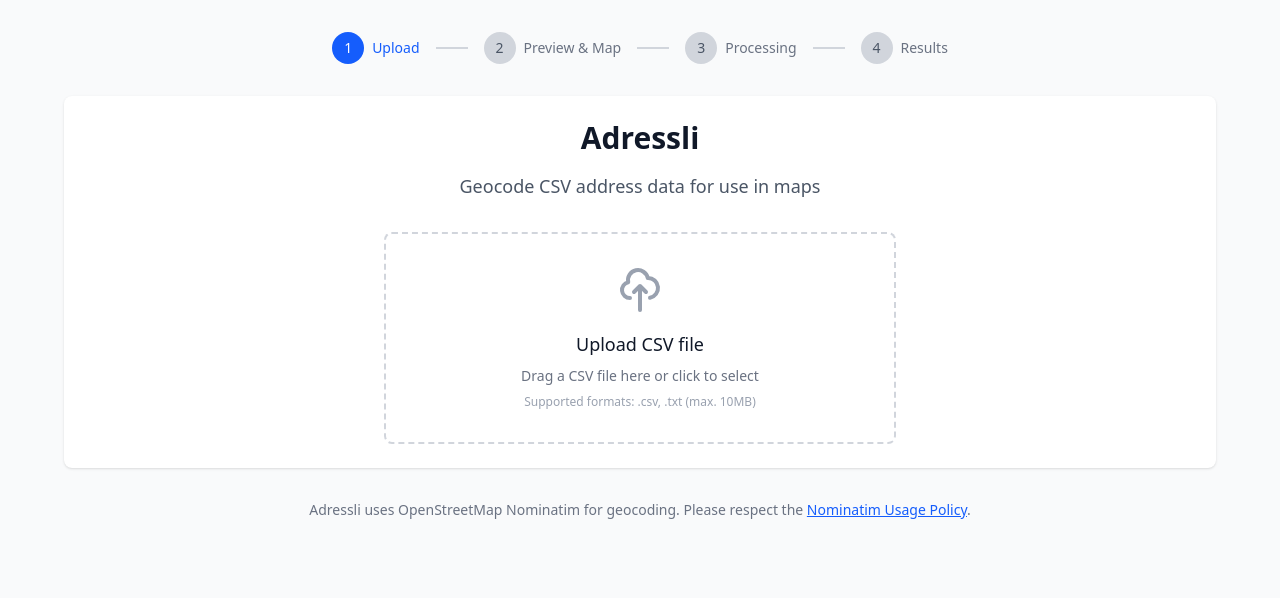
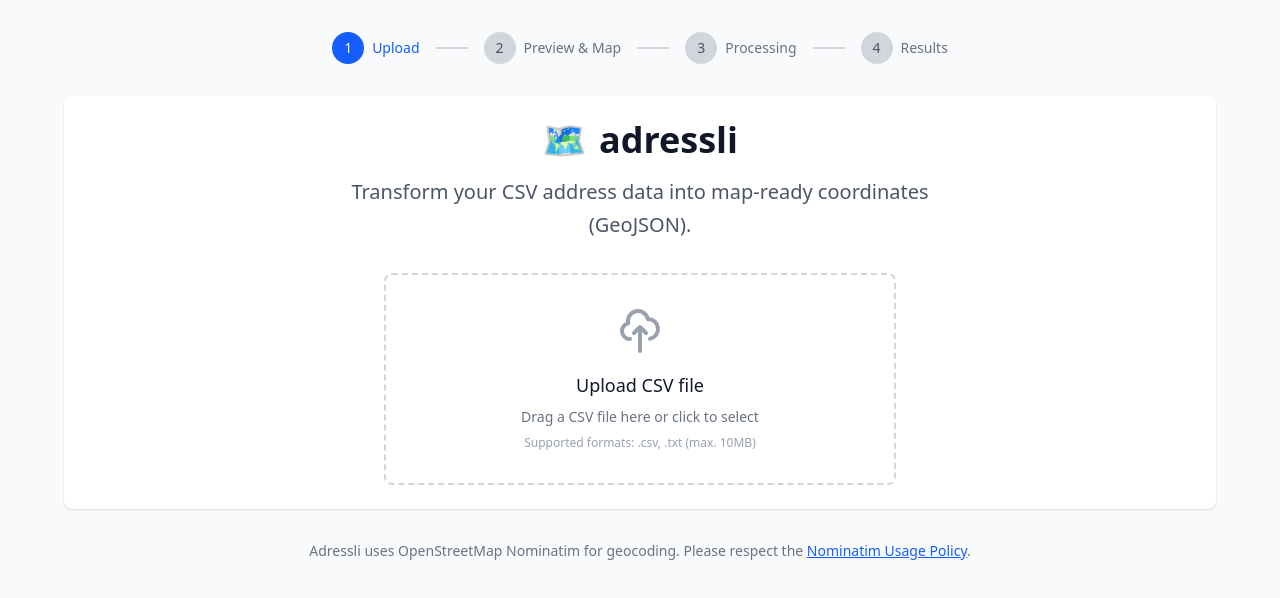
Before and after one commit to 0x46616c6b/addressli, a React (Vite) app: page / in a window 1280 px wide. Shown: the top 598 px of the page. Built offline with nearby package versions, Linux system fonts and the light colour scheme.

Commit message:
💄 Improve Title and Subtitle

```diff
--- a/src/App.tsx
+++ b/src/App.tsx
@@ -165,8 +165,13 @@
         return (
           <div className="space-y-6">
             <div className="text-center">
-              <h1 className="text-3xl font-bold text-gray-900 mb-4">Adressli</h1>
-              <p className="text-lg text-gray-600 mb-8">Geocode CSV address data for use in maps</p>
+              <h1 className="text-4xl font-bold text-gray-900 mb-4">
+                <span className="text-blue-600 mr-3">🗺️</span>
+                adressli
+              </h1>
+              <p className="text-xl text-gray-600 mb-8 max-w-2xl mx-auto leading-relaxed">
+                Transform your CSV address data into map-ready coordinates (GeoJSON).
+              </p>
             </div>
             <FileUpload onFileSelected={handleFileSelected} />
           </div>
```
Also changed, not shown: 1 other file (tests, documents, lock files or other folders).
